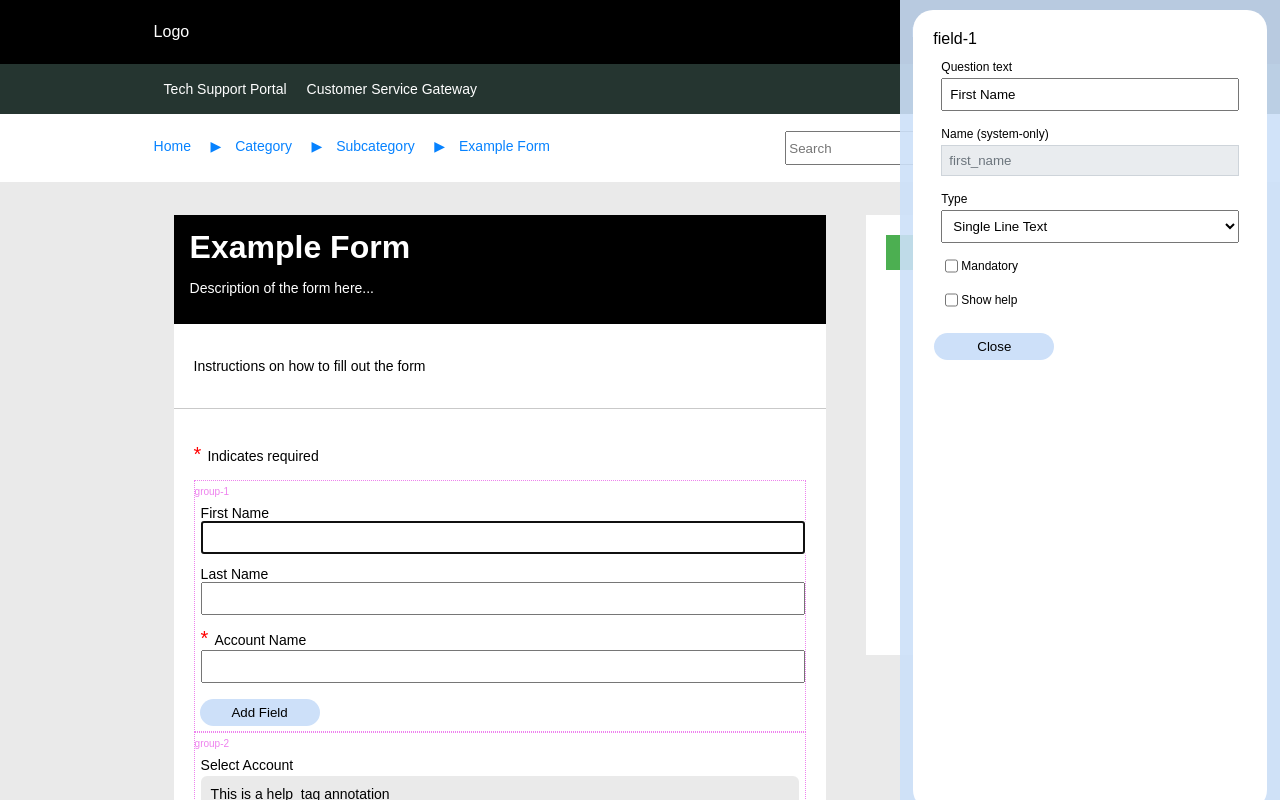
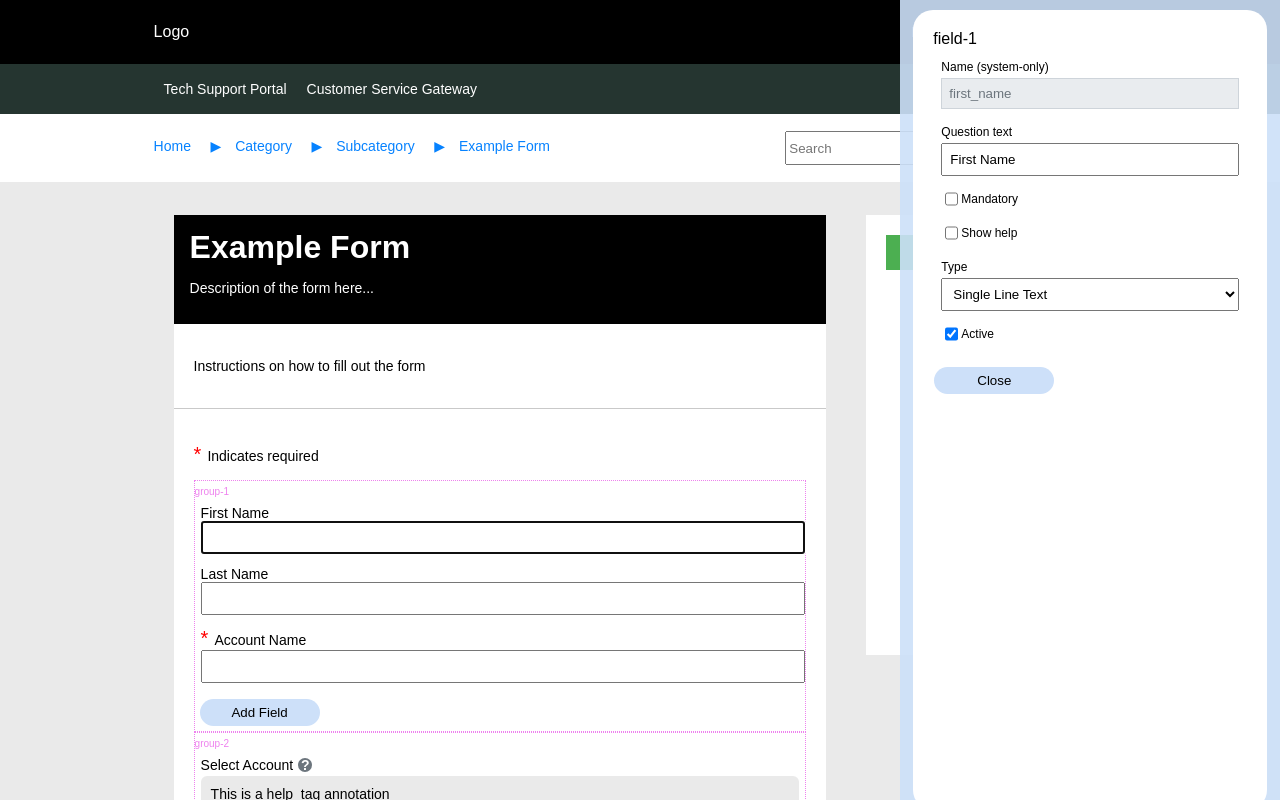
Before and after one commit to mattegan111/snrp-mocker, a React (Create React App) app: page / in a window 1280 px wide. Both pictures are taken after a click on the button "First Name". Shown: the top 800 px of the page. Built offline with nearby package versions, Linux system fonts and the light colour scheme.

Commit message:
More editing features

```diff
--- a/src/App.css
+++ b/src/App.css
@@ -79,6 +79,15 @@ p {
   background-color: #ffffff;
   padding: 20px;
   margin: 20px;
+}
+
+@keyframes flash {
+  from { background-color: rgba(205, 224, 249, 0.9); }
+  to { background-color: #ffffff; }
+}
+
+.flash-animation {
+  animation: flash 0.2s ease-out;
 }
 
 .editing-sidebar {
@@ -234,6 +243,22 @@ p {
   font-size: 14px;
 }
 
+.help-icon {
+  display: inline-block;
+  font-size: 14px;
+  font-weight: 900;
+  width: 14px;
+  height: 14px;
+  border-radius: 50%;
+  background-color: #6c757d;
+  color: white;
+  text-align: center;
+  line-height: 15px;
+  margin-left: 5px;
+  cursor: pointer;
+  user-select: none;
+}
+
 .field-input {
   padding: 7px;
 }
--- a/src/App.js
+++ b/src/App.js
@@ -3,7 +3,7 @@ import cloneDeep from 'lodash/cloneDeep';
 import './App.css';
 import { data as dataImport } from './data';
 import { uniqueAttributes, allTypeAttributes, defaultAttributes, booleanTypeAttributes, allDefaultObjects } from './typeAttributes';
-import { createContext, useContext, useState } from 'react';
+import { createContext, useContext, useState, useEffect } from 'react';
 import { convertSnakeToTitle, convertTitleToSnake} from './utils'
 
 const AppContext = createContext();
@@ -16,6 +16,7 @@ function App() {
   const [editingField, setEditingField] = useState();
   const [editingPane, setEditingPane] = useState('');
   const [typeAttributes, setTypeAttributes] = useState([]);
+  const [flash, setFlash] = useState(false);
   const [data, setData] = useState(dataImport);
 
   return (
@@ -36,7 +37,9 @@ function App() {
         uniqueAttributes,
         defaultAttributes,
         booleanTypeAttributes,
-        allDefaultObjects
+        allDefaultObjects,
+        flash,
+        setFlash
       }}>
     <div className="App">
       <Header />
@@ -157,7 +160,7 @@ function FormDetailsField({objKey}) {
 }
 
 function EditingSidebarForFields() {
-  const { data, setData, typeAttributes, editingField, setEditingField, openEditingSidebar, toggleEditingSidebar, allDefaultObjects } = useContext(AppContext);
+  const { data, setData, typeAttributes, editingField, setEditingField, openEditingSidebar, toggleEditingSidebar, allDefaultObjects, flash } = useContext(AppContext);
 
   function onChange(e, key) {
     function setNestedObjectValues(targetObj, path, value) {
@@ -195,6 +198,63 @@ function EditingSidebarForFields() {
       fields: {
         ...data.fields,
         [editingField.id]: {
+          ...newEditingField
+        }
+      }
+    });
+  }
+
+  function onChangeShowHelp(e){
+    const newEditingField = { ...editingField,
+      annotation: {
+        ...editingField.annotation,
+        show_help: e.target.checked
+      }
+    };
+    setEditingField({...newEditingField});
+
+    setData({
+      ...data,
+      fields: {
+        ...data.fields,
+        [newEditingField.id]: {
+          ...newEditingField
+        }
+      }
+    });
+  }
+
+  function onChangeAlwaysExpanded(e){
+    const newEditingField = { ...editingField,
+      annotation: {
+        ...editingField.annotation,
+        always_expanded: e.target.checked
+      }
+    };
+    setEditingField({...newEditingField});
+
+    setData({
+      ...data,
+      fields: {
+        ...data.fields,
+        [newEditingField.id]: {
+          ...newEditingField
+        }
+      }
+    });
+  }
+
+  function onChangeActive(e) {
+    const newEditingField = { ...editingField,
+      active: e.target.checked
+    };
+    setEditingField({...newEditingField});
+
+    setData({
+      ...data,
+      fields: {
+        ...data.fields,
+        [newEditingField.id]: {
           ...newEditingField
         }
       }
@@ -271,10 +331,18 @@ function EditingSidebarForFields() {
 
   return (
     <div className={openEditingSidebar ? 'editing-sidebar open' : 'editing-sidebar'}>
-      <div className='white-inner-box'>
+      <div className={`white-inner-box ${flash ? 'flash-animation' : ''}`}>
         {editingField && (
           <div className='editing-fields-div'>
             {editingField.id}
+            <div className='display-flex-column'>
+              <label className='editing-label'>Name (system-only)</label>
+              <input
+                className='read-only-style editing-field-input'
+                value={editingField.question.name}
+                readOnly={true}
+              />
+            </div>
             <div className='display-flex-column'>
               <label className='editing-label'>Question text</label>
               <input
@@ -283,30 +351,6 @@ function EditingSidebarForFields() {
                 onChange={(e) => onChange(e, 'question.question_text')}
               />
             </div>
-            <div className='display-flex-column'>
-              <label className='editing-label'>Name (system-only)</label>
-              <input
-                className='read-only-style editing-field-input'
-                value={editingField.question.name}
-                readOnly={true}
-              />
-            </div>
-            {typeAttributes.includes('type') && (
-              <div className='display-flex-column'>
-                <label className='editing-label'>Type</label>
-                <select
-                  className='editing-field-input'
-                  value={editingField.type}
-                  onChange={(e) => onTypeChange(e)}
-                >
-                  {Object.keys(allTypeAttributes).map((type, index) =>
-                    <option key={`type-option-${index}`} value={type}>
-                      {convertSnakeToTitle(type)}
-                    </option>
-                  )}
-                </select>
-              </div>
-            )}
             {typeAttributes.includes('mandatory') && (
               <div className='display-flex'>
                 <input
@@ -324,7 +368,7 @@ function EditingSidebarForFields() {
                   className='editing-field-input'
                   checked={editingField.annotation.show_help}
                   type='checkbox'
-                  onChange={(e) => onChange(e, 'annotation.show_help')}
+                  onChange={(e) => onChangeShowHelp(e)}
                   />
                 <label className='editing-label'>Show help</label>
               </div>
@@ -336,7 +380,7 @@ function EditingSidebarForFields() {
                     className='editing-field-input'
                     checked={editingField.annotation.always_expanded}
                     type='checkbox'
-                    onChange={(e) => onChange(e, 'annotation.always_expanded')}
+                    onChange={(e) => onChangeAlwaysExpanded(e)}
                     />
                   <label className='editing-label'>Always expanded</label>
                 </div>
@@ -396,15 +440,6 @@ function EditingSidebarForFields() {
                   />
               </div>
             )}
-            {typeAttributes.includes('annotation.active') && (
-              <div className='display-flex-column'>
-                <label className='editing-label'>Active</label>
-                <input
-                  value={editingField.active}
-                  onChange={(e) => onChange(e, 'annotation.active')}
-                />
-              </div>
-            )}
             {typeAttributes.includes('annotation.fields_to_include') && (
               <div className='display-flex-column'>
                 <label className='editing-label'>Fields to include: (by Name)</label>
@@ -412,6 +447,33 @@ function EditingSidebarForFields() {
                   value={editingField.fields_to_include}
                   onChange={(e) => onChange(e, 'annotation.fields_to_include')}
                   />
+              </div>
+            )}
+            {typeAttributes.includes('type') && (
+              <div className='display-flex-column'>
+                <label className='editing-label'>Type</label>
+                <select
+                  className='editing-field-input'
+                  value={editingField.type}
+                  onChange={(e) => onTypeChange(e)}
+                  >
+                  {Object.keys(allTypeAttributes).map((type, index) =>
+                    <option key={`type-option-${index}`} value={type}>
+                      {convertSnakeToTitle(type)}
+                    </option>
+                  )}
+                </select>
+              </div>
+            )}
+            {typeAttributes.includes('active') && (
+              <div className='display-flex'>
+                <input
+                    className='editing-field-input'
+                    checked={editingField.active}
+                    type='checkbox'
+                    onChange={(e) => onChangeActive(e)}
+                    />
+                <label className='editing-label'>Active</label>
               </div>
             )}
             <button className='btn-a' onClick={toggleEditingSidebar}>Close</button>
@@ -594,8 +656,6 @@ function Group({ group, fields }) {
     const newField = cloneDeep(allDefaultObjects[typeSnakeCase]);
     newField.id = newFieldId;
 
-    console.log(newField)
-
     setTypeAttributes(allTypeAttributes[typeSnakeCase]);
     setEditingField(newField);
     setData(prevData => ({
@@ -681,13 +741,24 @@ function Field({ field, index }) {
     openEditingSidebar,
     setOpenEditingSidebar,
     toggleEditingSidebar,
-    allTypeAttributes
+    allTypeAttributes,
+    setFlash
   } = useContext(AppContext);
+  const [helpClicked, setHelpClicked] = useState(false);
   const fieldClass = field.type_specifications.variable_width === '100%' ? 'full-width' : 'half-width';// TODO fix prop undefined
 
   function handleOnClick(e) {
     e.preventDefault();
+
+    if(openEditingSidebar){
+      setFlash(true);
+      setTimeout(() => {
+        setFlash(false);
+      }, 500)
+    }
+
     setTypeAttributes(allTypeAttributes[field.type.replaceAll(' ', '_').toLowerCase()]);
+
     if (editingField == field && editingPane === 'field') {
       toggleEditingSidebar();
     } else {
@@ -695,6 +766,11 @@ function Field({ field, index }) {
       setEditingField(field);
       setOpenEditingSidebar(true);
     }
+  }
+
+  function handleHelpClick(e) {
+    e.stopPropagation();
+    setHelpClicked(!helpClicked);
   }
 
   // Handle for CheckBox as the template below doesn't suit the required layout for this type
@@ -726,7 +802,10 @@ function Field({ field, index }) {
             >
               <label className={`field-label ${field.mandatory ? 'required' : ''}`}>
                 {field.question.question_text}
-                {field.annotation.show_help ?
+                {field.annotation.show_help && (
+                  <div className='help-icon' onClick={handleHelpClick}>?</div>
+                )}
+                {field.annotation.show_help && (helpClicked || field.annotation.always_expanded) ?
                   <p className='help-tag'>{field.annotation.help_tag}</p> : ''
                 }
               </label>
@@ -740,7 +819,6 @@ function Field({ field, index }) {
 }
 
 function Input({ field }) {
-  console.log(field)
   switch (field.type) {
     case 'single_line_text':
       return <input type='text' className='full-width field-input' />;
--- a/src/typeAttributes.js
+++ b/src/typeAttributes.js
@@ -51,10 +51,27 @@ const richTextLabelObject = {
         rich_text: ''
     },
 
-    annotation: {
-        show_help: false,
-        always_expanded: false,
-        help_tag: ''
+    type_specifications: {
+        variable_width: '100%'
+    },
+
+    comments_for_developers: '',
+
+    impacts_reporting: false
+}
+
+const checkboxObject = {
+    id: '',
+    map_to_field: false,
+    field_to_map_to: '',
+    type: '',
+    mandatory: false,
+    active: true,
+
+    question: {
+        question_text: '',
+        name: '',
+        rich_text: ''
     },
 
     type_specifications: {
@@ -127,7 +144,7 @@ const allDefaultObjects = {
         type: 'attachment'
     },
     checkbox: {
-        ...defaultObject,
+        ...checkboxObject,
         type: 'checkbox'
     },
     date: {
```
Lines whose indentation alone changed are shown as unchanged.
